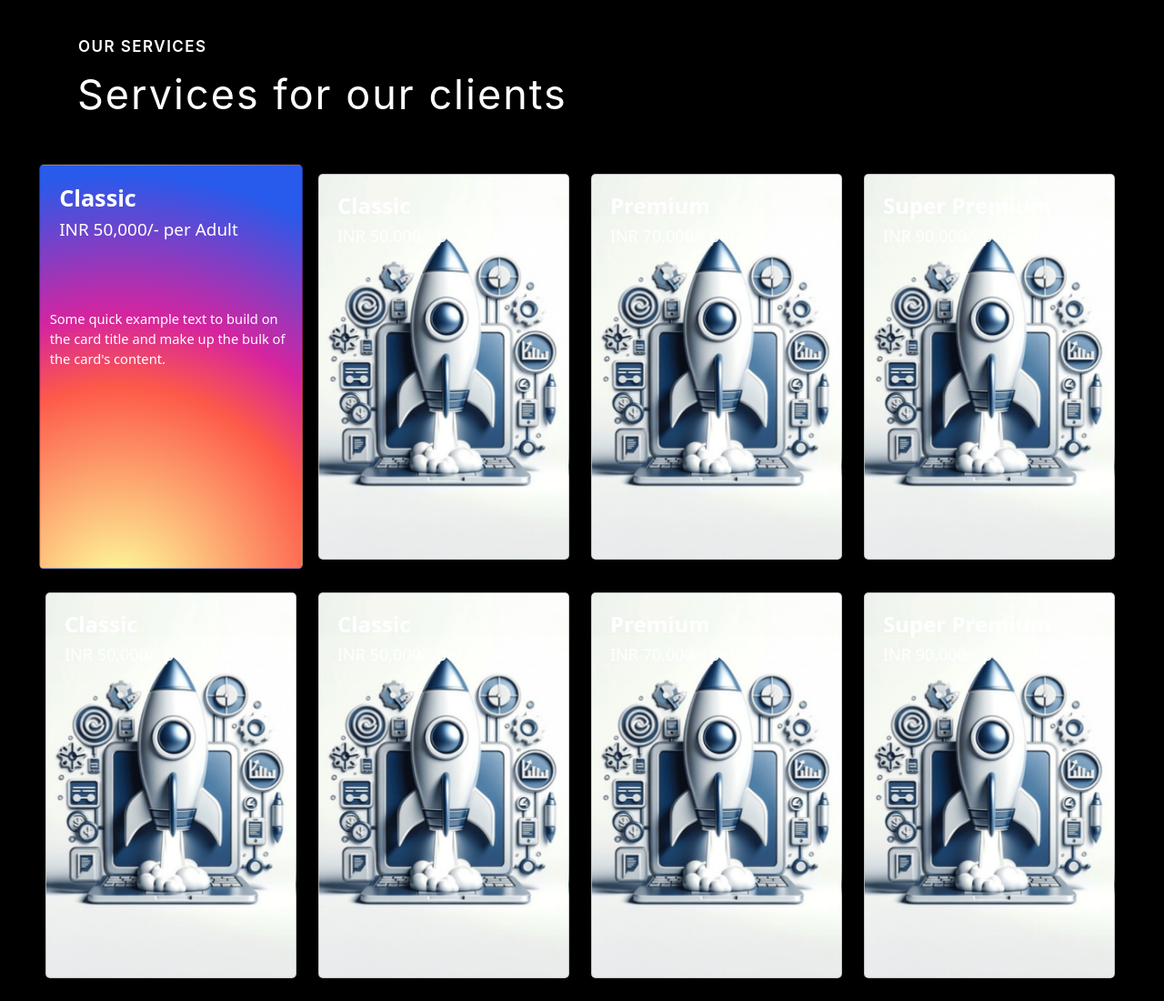
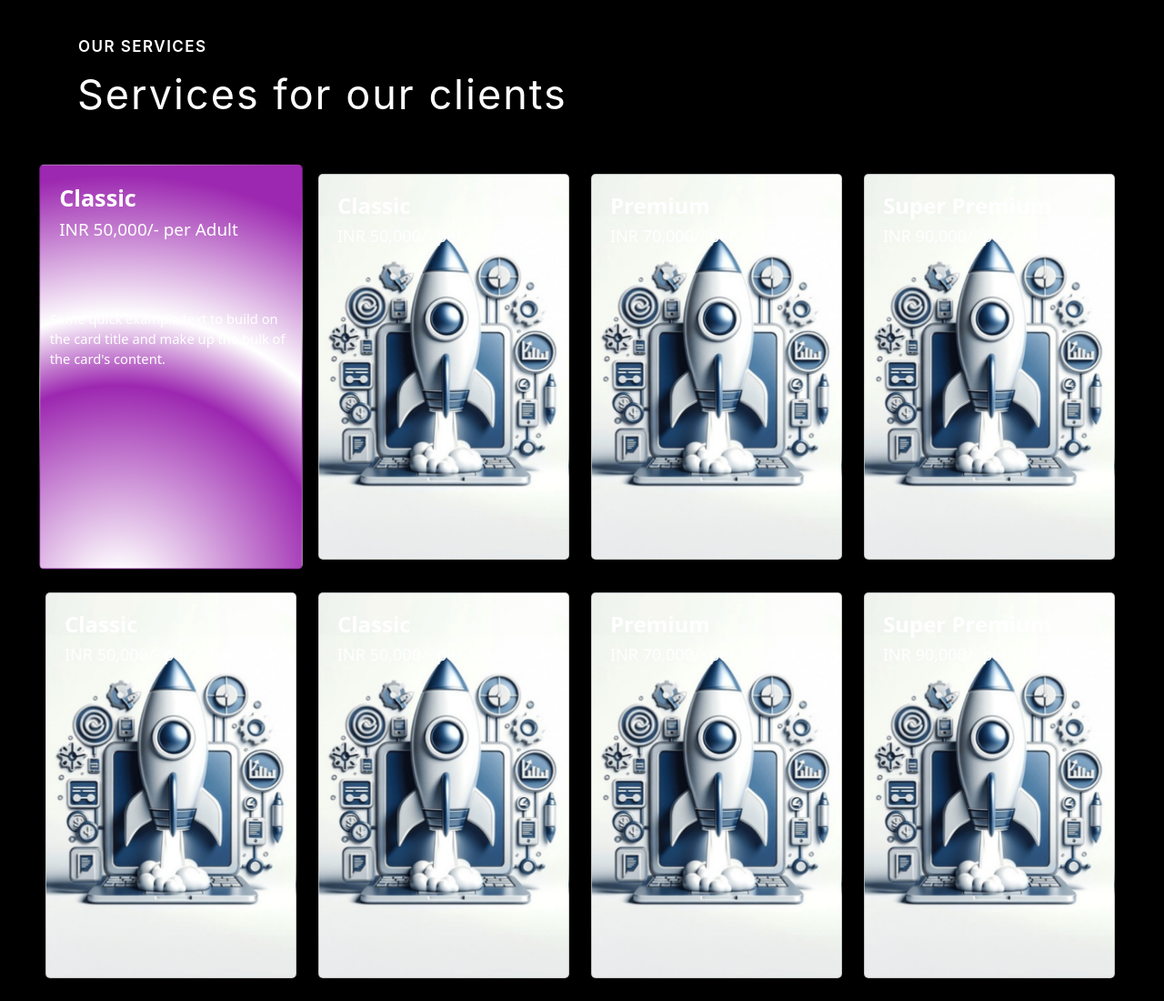
Before and after one commit to Kishorek2/Rockzdigisolutions, a PHP site: page / in a window 1280 px wide, with the pointer over the restyled element. Shown: the part 417-1517 px from the top of the page at 91% size. Run offline with PHP 8.4, Linux system fonts and the light colour scheme; some libraries are stand-ins or nearby versions; some web fonts are replaced.

Commit message:
color-card

```diff
--- a/style.css
+++ b/style.css
@@ -491,7 +491,7 @@ margin-left: 65px;
 .card:hover {
   transform: scale(1.05);
   /* background-color: #535353 !important; */
-  background: radial-gradient(circle at 30% 107%, #fdf497 0%, #fdf497 5%, #fd5949 45%, #d6249f 60%, #285aeb 90%);
+  background: radial-gradient(circle at 30% 107%, #9c27b0 0%, #fff 5%, #9c27b0 45%, #fff 60%, #9c27b0 90%);
 }
 
 .card-body{
```
